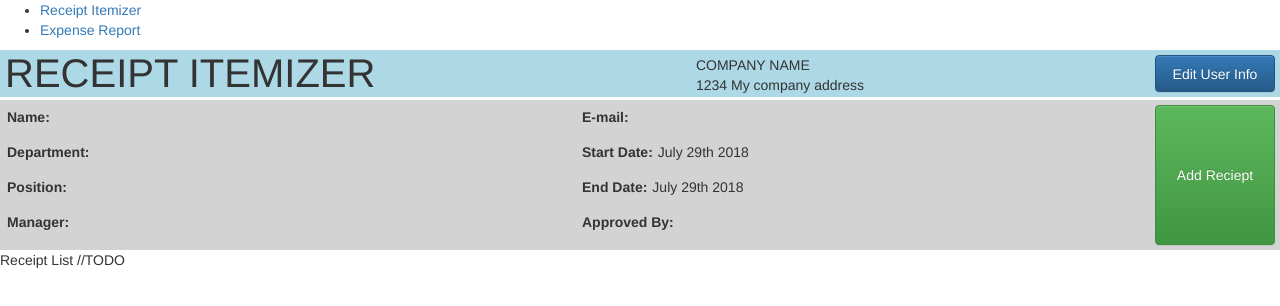
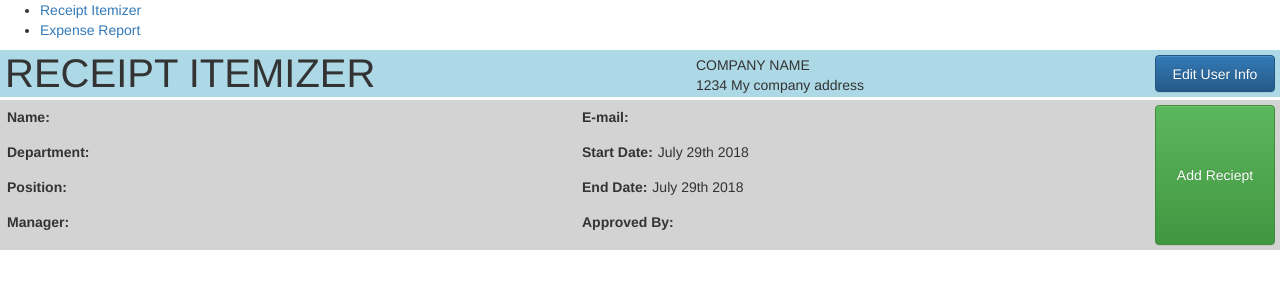
Before and after one commit to rtfreude/receiptItemizer, a React (Create React App) app: page / in a window 1280 px wide. Shown: the top 306 px of the page. Built offline with nearby package versions, Linux system fonts and the light colour scheme.

Commit message:
Add logic to populate receipt cards

```diff
--- a/src/components/itemizer/ReceiptCard.js
+++ b/src/components/itemizer/ReceiptCard.js
@@ -1,12 +1,19 @@
 import React, { Component } from 'react';
-
+import './receiptCard.css';
 
 class ReceiptList extends Component {
 
   render() {
+    const {
+      companyName,
+      price,
+      date
+    } = this.props;
     return (
-      <div>
-        {this.props.companyName}
+      <div className="card-container">
+        {companyName}
+        {price}
+        {date}
       </div>
     );
   }
--- a/src/components/itemizer/ReceiptList.js
+++ b/src/components/itemizer/ReceiptList.js
@@ -1,15 +1,50 @@
 import React, { Component } from 'react';
+import { connect } from 'react-redux';
+import ReceiptCard from 'components/itemizer/ReceiptCard';
 
 
 class ReceiptList extends Component {
 
+  renderReceiptRow = () => {
+    let receiptList = [];
+    const {
+      companyName,
+      price,
+      date,
+    } = this.props.receipts;
+      //this.props.receipts.map(el => console.log(el.price, el.date, el.companyName))
+    this.props.receipts.forEach((receipt, i) => {
+      const {
+        companyName,
+        price,
+        date,
+      } = receipt
+      receiptList.push(
+        <ReceiptCard
+          key={i}
+          companyName={companyName}
+          price={price}
+          date={date}
+        />
+      )
+    })
+
+    return receiptList
+  }
+
   render() {
     return (
       <div>
-        Receipt List //TODO
+        {this.renderReceiptRow()}
       </div>
     );
   }
 }
 
-export default ReceiptList;
+function mapStateToProps(state) {
+  return {
+    receipts: state.receipts,
+  }
+}
+
+export default connect(mapStateToProps)(ReceiptList);
--- /dev/null
+++ b/src/components/itemizer/receiptCard.css
@@ -0,0 +1,6 @@
+.card-container {
+  width: 100%;
+  height: 75px;
+  background-color: yellow;
+  border-bottom: 4px solid white;
+}
--- a/src/reducers/addReceipt.js
+++ b/src/reducers/addReceipt.js
@@ -1,6 +1,6 @@
 import { ADD_RECEIPT } from 'actions/types';
 
-export default function(state = {}, action) {
+export default function(state = [], action) {
   switch (action.type) {
     case ADD_RECEIPT:
       return [...state, action.payload];
```
